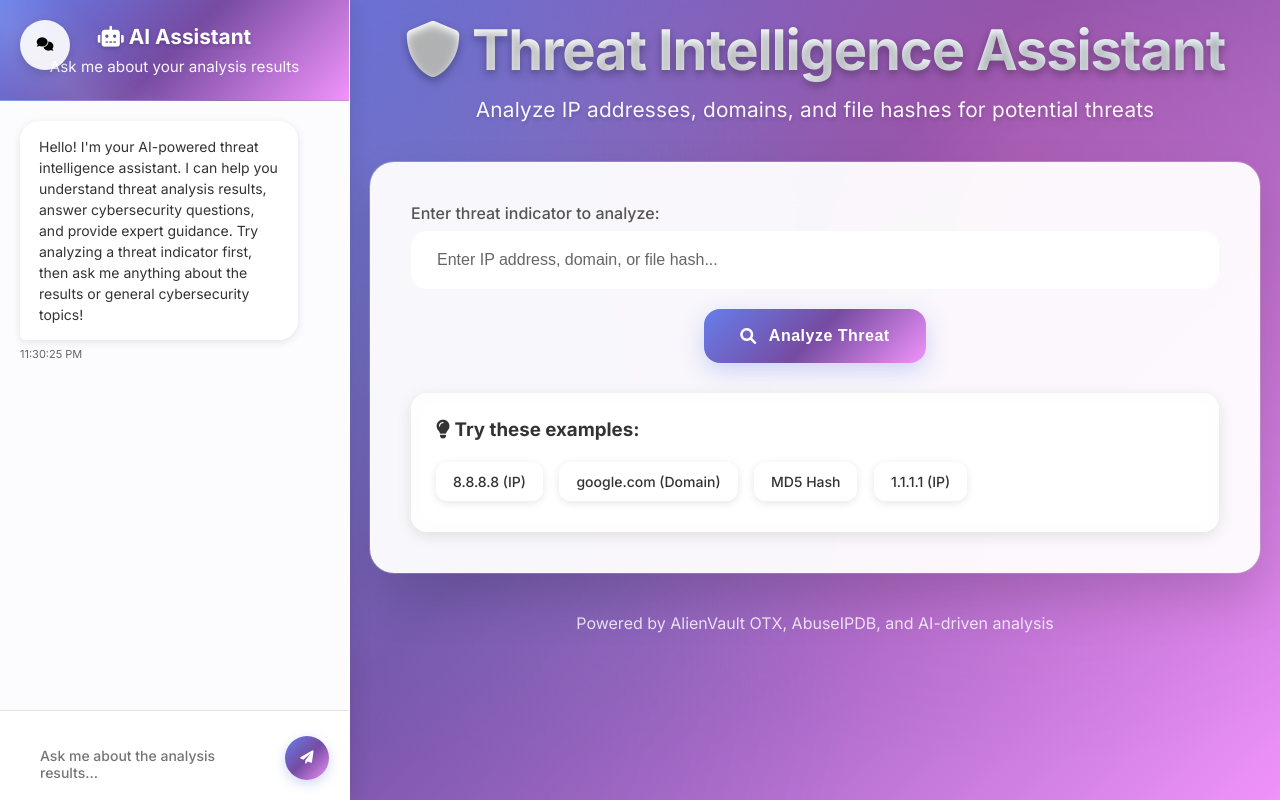
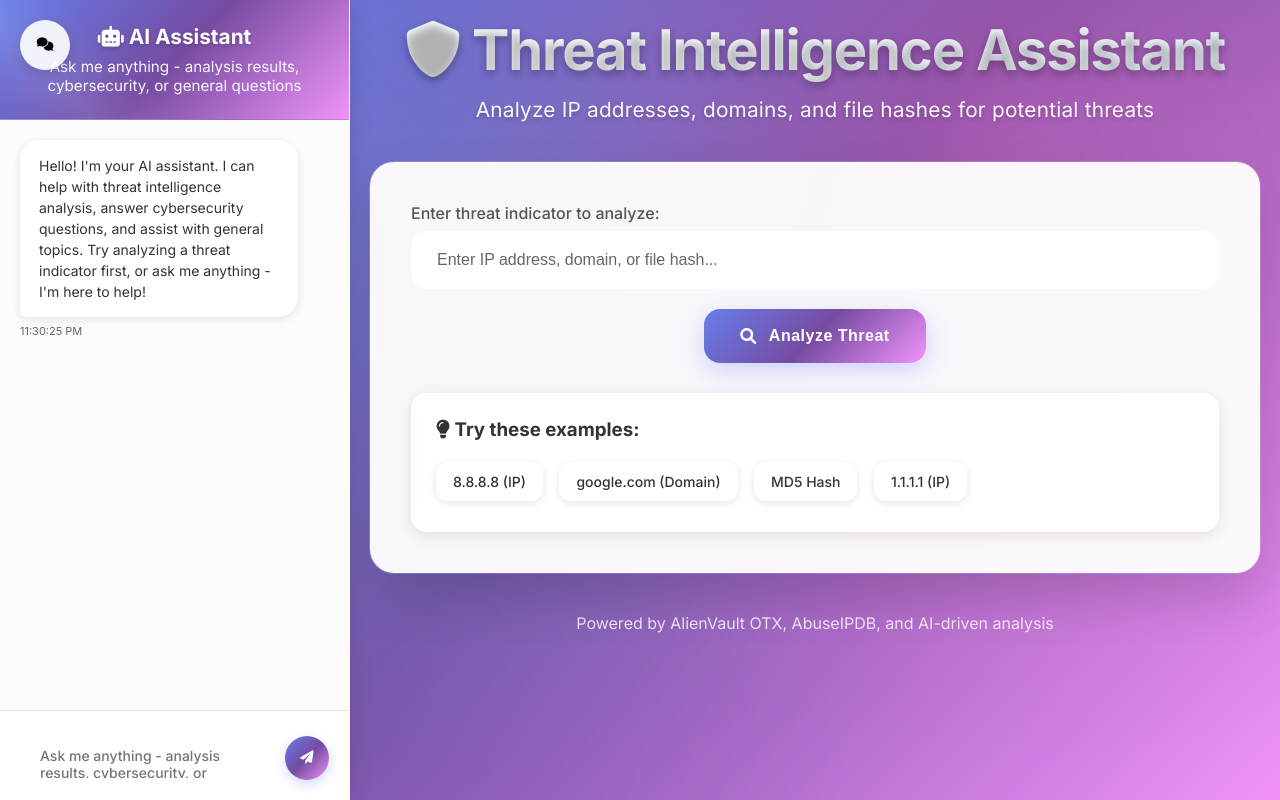
Before and after one commit to FatemehKaram/rag-threat-intel-assistant-app, a Flask app: page / in a window 1280 px wide. Run offline with Flask 3, Linux system fonts and the light colour scheme; parts of the project's set-up code (start-up, migrations or seed data) failed here and were passed over.

Commit message:
changed chatbot to also answers general questions

```diff
--- a/app.py
+++ b/app.py
@@ -261,7 +261,9 @@ class RAGSystem:
             5. Recommendations
             """
 
-            response = self.openai_client.ChatCompletion.create(
+            # Use the new OpenAI client API
+            client = openai.OpenAI(api_key=app.config['OPENAI_API_KEY'])
+            response = client.chat.completions.create(
                 model="gpt-3.5-turbo",
                 messages=[{"role": "user", "content": prompt}],
                 max_tokens=500,
@@ -660,13 +662,23 @@ def chat():
 def generate_chat_response(message: str, analysis_results: Optional[Dict[str, Any]]) -> str:
     """Generate contextual chat response using LLM when available, fallback to rule-based"""
 
+    # Check if OpenAI API key is available
+    openai_key = app.config.get('OPENAI_API_KEY', '')
+    logger.info(f"OpenAI API key available: {bool(openai_key and openai_key.strip())}")
+
     # Try to use LLM first if available
-    if app.config['OPENAI_API_KEY']:
+    if openai_key and openai_key.strip():
         try:
-            return generate_llm_chat_response(message, analysis_results)
+            logger.info("Attempting to use LLM for chat response")
+            response = generate_llm_chat_response(message, analysis_results)
+            logger.info("LLM response generated successfully")
+            return response
         except Exception as e:
             logger.error(f"LLM chat error: {str(e)}")
+            logger.info("Falling back to rule-based response")
             # Fall back to rule-based response
+    else:
+        logger.info("No OpenAI API key available, using rule-based response")
 
     # Fallback to rule-based responses
     return generate_rule_based_chat_response(message, analysis_results)
@@ -674,10 +686,28 @@ def generate_chat_response(message: str, analysis_results: Optional[Dict[str, An
 def generate_llm_chat_response(message: str, analysis_results: Optional[Dict[str, Any]]) -> str:
     """Generate intelligent chat response using OpenAI LLM"""
 
-    # Create system prompt
-    system_prompt = """You are a helpful cybersecurity expert assistant specializing in threat intelligence analysis.
-    You help users understand threat indicators, risk assessments, and provide cybersecurity guidance.
-    Be conversational, professional, and concise in your responses (2-3 sentences max)."""
+    # Ensure OpenAI API key is set
+    openai_key = app.config.get('OPENAI_API_KEY', '')
+    if openai_key:
+        openai.api_key = openai_key
+
+    # Determine if this is a cybersecurity-related question
+    cybersecurity_keywords = [
+        'threat', 'security', 'cyber', 'malware', 'virus', 'hack', 'attack', 'breach',
+        'firewall', 'vulnerability', 'exploit', 'phishing', 'ransomware', 'botnet',
+        'ip', 'domain', 'hash', 'indicator', 'risk', 'analysis', 'intelligence',
+        'network', 'system', 'data', 'privacy', 'encryption', 'password', 'auth',
+        'app', 'application', 'platform', 'tool', 'what does', 'what is this'
+    ]
+
+    message_lower = message.lower()
+    is_cybersecurity_question = any(keyword in message_lower for keyword in cybersecurity_keywords)
+
+    # Create system prompt based on question type
+    if is_cybersecurity_question or analysis_results:
+        system_prompt = """You are an AI assistant integrated into a Threat Intelligence Analysis platform. You specialize in cybersecurity and threat intelligence analysis, but can also answer general questions. You help users understand threat analysis results, provide cybersecurity guidance, and assist with various topics. Be conversational, professional, and concise (2-4 sentences max)."""
+    else:
+        system_prompt = """You are an AI assistant integrated into a Threat Intelligence Analysis platform. While you can answer general questions on many topics, you are primarily designed to help with cybersecurity and threat intelligence analysis. You can analyze IP addresses, domains, and file hashes for threats. Be conversational, informative, and concise (2-4 sentences max). When users ask about the app, explain that this is a threat intelligence platform for analyzing potential security threats."""
 
     # Create context based on whether analysis results are available
     if analysis_results:
@@ -707,41 +737,49 @@ def generate_llm_chat_response(message: str, analysis_results: Optional[Dict[str
         User Question: "{message}"
 
         Instructions:
-        1. Answer based on the analysis data when relevant
-        2. If asked about something not in the data, say so politely
-        3. Use specific data from the analysis when applicable
-        4. Be helpful and educational about cybersecurity concepts
+        1. If the question relates to the analysis results, use that data
+        2. If it's a general cybersecurity question, provide expert guidance
+        3. If it's a non-cybersecurity question, answer helpfully
+        4. Be conversational and educational
         """
     else:
-        # No analysis results - handle general cybersecurity questions
+        # No analysis results - handle any type of question
         context = f"""
         User Question: "{message}"
 
-        Context: The user is asking a general question about cybersecurity or threat intelligence.
-        No specific threat analysis is currently available.
+        Context: You are integrated into a Threat Intelligence Analysis platform that helps users analyze IP addresses, domains, and file hashes for potential security threats. The platform uses multiple threat intelligence sources and AI-powered analysis.
 
         Instructions:
-        1. Provide helpful cybersecurity guidance and information
-        2. If they ask about analyzing threats, guide them to use the main interface
-        3. Be educational about cybersecurity best practices
-        4. Keep responses concise and actionable
+        1. If asked about the app/platform, explain it's a threat intelligence analysis tool
+        2. If it's about cybersecurity, provide expert guidance
+        3. If it's about threat analysis, guide them to use the main interface to analyze indicators
+        4. For other topics, provide general helpful information
+        5. Be conversational and informative
+        6. Always remember you're part of a threat intelligence platform
         """
 
     try:
-        response = openai.ChatCompletion.create(
+        logger.info(f"Sending request to OpenAI with message: {message[:50]}...")
+
+        # Use the new OpenAI client API
+        client = openai.OpenAI(api_key=openai_key)
+        response = client.chat.completions.create(
             model="gpt-3.5-turbo",
             messages=[
                 {"role": "system", "content": system_prompt},
                 {"role": "user", "content": context}
             ],
-            max_tokens=250,
+            max_tokens=300,
             temperature=0.7
         )
 
-        return response.choices[0].message.content.strip()
+        result = response.choices[0].message.content.strip()
+        logger.info(f"OpenAI response received: {result[:50]}...")
+        return result
 
     except Exception as e:
         logger.error(f"OpenAI API error in chat: {str(e)}")
+        logger.error(f"Error type: {type(e).__name__}")
         raise e
 
 def generate_rule_based_chat_response(message: str, analysis_results: Optional[Dict[str, Any]]) -> str:
@@ -751,12 +789,33 @@ def generate_rule_based_chat_response(message: str, analysis_results: Optional[D
 
     # If no analysis results available
     if not analysis_results:
-        if any(word in message_lower for word in ['analyze', 'check', 'threat', 'indicator']):
+        # Greeting responses
+        if any(word in message_lower for word in ['hello', 'hi', 'hey', 'good morning', 'good afternoon', 'good evening']):
+            return "Hello! I'm your AI assistant. I can help with threat intelligence analysis and answer general questions. Try analyzing a threat indicator or ask me anything!"
+
+        # Threat analysis related
+        elif any(word in message_lower for word in ['analyze', 'check', 'threat', 'indicator', 'ip', 'domain', 'hash']):
             return "I'd be happy to help you analyze a threat indicator! Please enter an IP address, domain, or file hash in the main interface to get started."
-        elif any(word in message_lower for word in ['hello', 'hi', 'hey']):
-            return "Hello! I'm your threat intelligence assistant. I can help you understand threat analysis results and answer questions about cybersecurity. Try analyzing a threat indicator first!"
+
+        # Cybersecurity questions
+        elif any(word in message_lower for word in ['security', 'cyber', 'malware', 'virus', 'hack', 'attack', 'breach', 'firewall']):
+            return "I can help with cybersecurity questions! For threat analysis, use the main interface. For general security advice, I can provide guidance based on best practices."
+
+        # General knowledge questions
+        elif any(word in message_lower for word in ['what is', 'what are', 'how does', 'how do', 'why is', 'why are', 'explain', 'tell me about']):
+            return "I'd be happy to explain that! However, I'm currently running in a limited mode. For detailed explanations and general knowledge questions, please ensure you have an OpenAI API key configured in your .env file to enable full AI capabilities."
+
+        # Weather, time, etc.
+        elif any(word in message_lower for word in ['weather', 'time', 'date', 'temperature']):
+            return "I can help with general questions, but for real-time information like weather or current time, you might want to check a dedicated service. Is there anything else I can help you with?"
+
+        # Questions starting with what, how, why, etc.
+        elif any(word in message_lower for word in ['what', 'how', 'why', 'when', 'where', 'who']):
+            return "I'm here to help! I can answer questions about threat intelligence, cybersecurity, and general topics. For detailed explanations, please ensure you have an OpenAI API key configured to enable full AI capabilities."
+
+        # Default response
         else:
-            return "I'm here to help with threat intelligence analysis. Please analyze a threat indicator first, then I can answer questions about the results!"
+            return "I'm here to help! I can assist with threat intelligence analysis, cybersecurity questions, and general topics. For comprehensive answers, please ensure you have an OpenAI API key configured in your .env file."
 
     # Context-aware responses based on analysis results
     indicator = analysis_results.get('indicator', {})
@@ -812,6 +871,49 @@ def health():
         'version': '1.0.0'
     })
 
+@app.route('/debug/chat-config')
+def debug_chat_config():
+    """Debug endpoint to check chat configuration"""
+    openai_key = app.config.get('OPENAI_API_KEY', '')
+    return jsonify({
+        'openai_key_configured': bool(openai_key and openai_key.strip()),
+        'openai_key_length': len(openai_key) if openai_key else 0,
+        'openai_key_prefix': openai_key[:10] + '...' if openai_key and len(openai_key) > 10 else openai_key,
+        'config_source': 'environment' if openai_key else 'not_found'
+    })
+
+@app.route('/debug/test-llm')
+def debug_test_llm():
+    """Debug endpoint to test LLM functionality"""
+    try:
+        openai_key = app.config.get('OPENAI_API_KEY', '')
+        if not openai_key or not openai_key.strip():
+            return jsonify({'error': 'No OpenAI API key configured'})
+
+        # Test simple LLM call with new API
+        client = openai.OpenAI(api_key=openai_key)
+        response = client.chat.completions.create(
+            model="gpt-3.5-turbo",
+            messages=[
+                {"role": "system", "content": "You are a helpful assistant."},
+                {"role": "user", "content": "Say hello in one sentence."}
+            ],
+            max_tokens=50,
+            temperature=0.7
+        )
+
+        return jsonify({
+            'success': True,
+            'response': response.choices[0].message.content.strip(),
+            'model': 'gpt-3.5-turbo'
+        })
+
+    except Exception as e:
+        return jsonify({
+            'error': str(e),
+            'error_type': type(e).__name__
+        })
+
 if __name__ == '__main__':
     # Create necessary directories
     os.makedirs('templates', exist_ok=True)
--- a/templates/index.html
+++ b/templates/index.html
@@ -714,13 +714,13 @@
         <div class="chatbot-panel" id="chatbotPanel">
             <div class="chatbot-header">
                 <h3><i class="fas fa-robot"></i> AI Assistant</h3>
-                <p>Ask me about your analysis results</p>
+                <p>Ask me anything - analysis results, cybersecurity, or general questions</p>
             </div>
 
             <div class="chatbot-messages" id="chatbotMessages">
                 <div class="chatbot-message message-bot">
                     <div class="message-bubble">
-                        Hello! I'm your AI-powered threat intelligence assistant. I can help you understand threat analysis results, answer cybersecurity questions, and provide expert guidance. Try analyzing a threat indicator first, then ask me anything about the results or general cybersecurity topics!
+                        Hello! I'm your AI assistant. I can help with threat intelligence analysis, answer cybersecurity questions, and assist with general topics. Try analyzing a threat indicator first, or ask me anything - I'm here to help!
                     </div>
                     <div class="message-time" id="welcomeTime"></div>
                 </div>
@@ -739,7 +739,7 @@
                     <textarea
                         class="chatbot-input-field"
                         id="chatbotInput"
-                        placeholder="Ask me about the analysis results..."
+                        placeholder="Ask me anything - analysis results, cybersecurity, or general questions..."
                         rows="1"
                     ></textarea>
                     <button class="chatbot-send-btn" id="chatbotSendBtn" onclick="sendChatMessage()">
```
